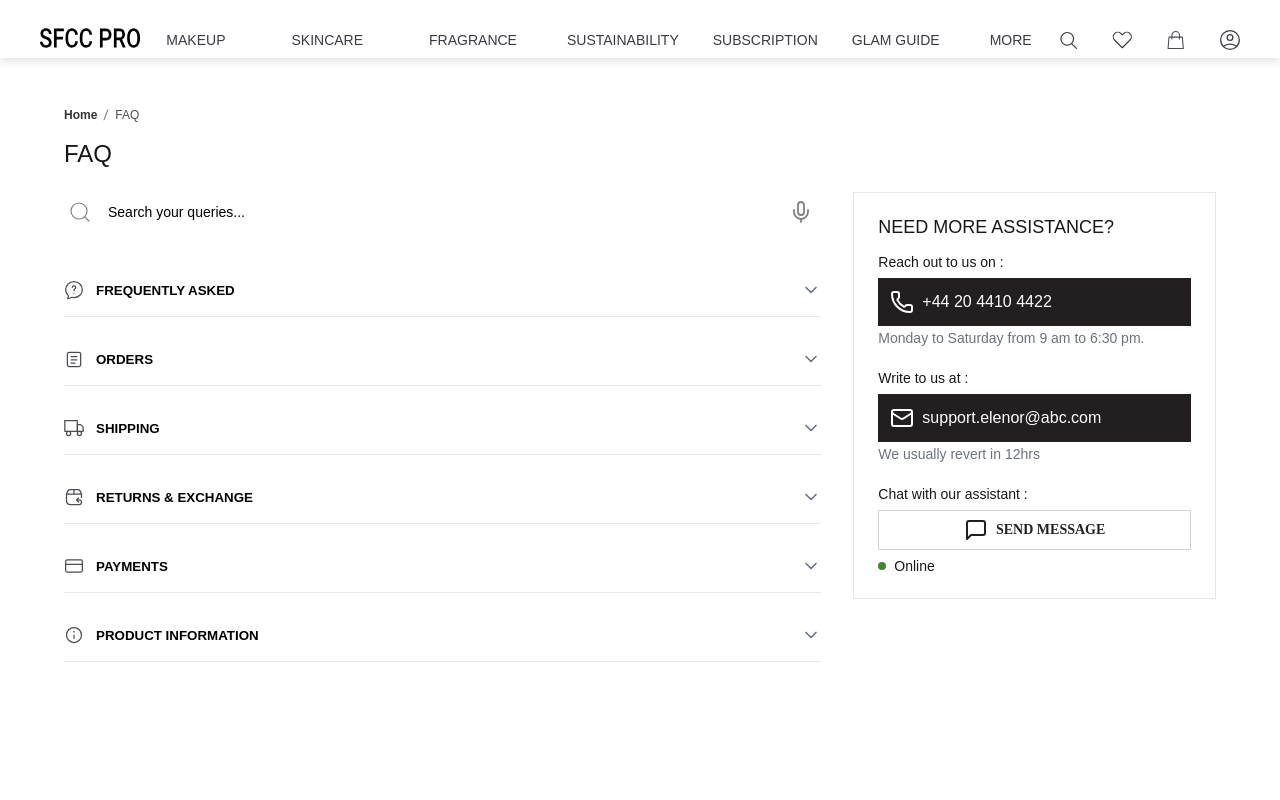
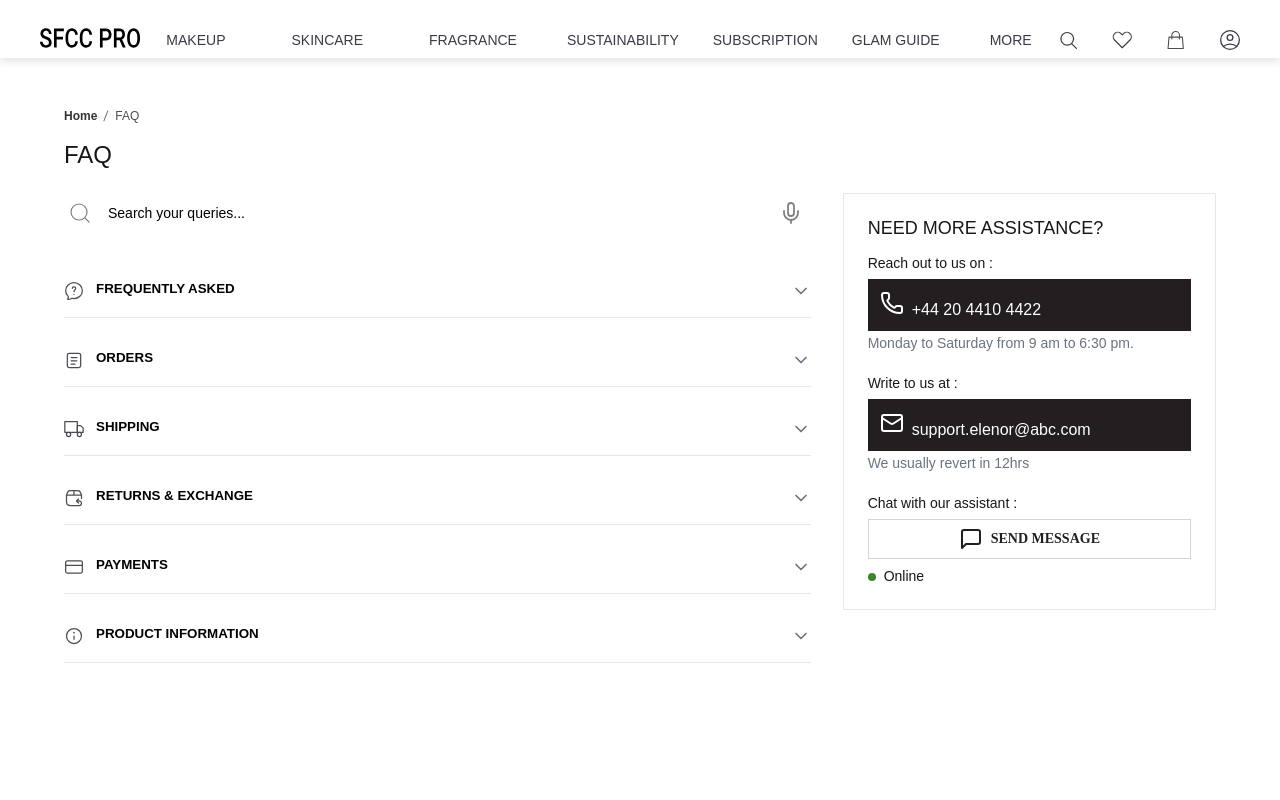
Before and after one commit to AdityaDev17/309269_SFCC_PRO, a Next.js app: page /FAQ in a window 1280 px wide. Shown: the top 800 px of the page. Built offline with nearby package versions, Linux system fonts and the light colour scheme.

Commit message:
CSS style changes

```diff
--- a/src/app/FAQ/FaqAccordion.module.css
+++ b/src/app/FAQ/FaqAccordion.module.css
@@ -4,10 +4,10 @@
 
 .accordionButton {
   width: 100%;
-  display: flex;
-  align-items: center;
-  justify-content: space-between;
-  padding-top: 1rem;   /* py-4 */
+  display: grid;
+  grid-template-columns: 1fr auto;
+  align-items: start;
+  padding-top: 1rem;
   padding-bottom: 1rem;
   background: none;
   border: none;
@@ -15,44 +15,44 @@
 }
 
 .accordionTitle {
-  display: flex;
-  align-items: center;
-  gap: 0.75rem; /* space-x-3 = 0.75rem */
+  display: grid;
+  grid-auto-flow: column;
+  align-items: start;
+  column-gap: 0.75rem; /* space-x-3 */
+  justify-content: start;
 }
 
 .accordionHeading {
-  font-weight: 800; /* font-medium */
-  color:black
+  font-weight: 800;
+  color: black;
 }
 
 .chevronIcon {
-  width: 1.25rem;  /* w-5 = 20px */
-  height: 1.25rem; /* h-5 = 20px */
+  width: 1.25rem;
+  height: 1.25rem;
   color: #6b7280;
 }
 
 .accordionContent {
-  padding-top: 0.5rem;   /* py-2 */
-  padding-bottom: 1.5rem; /* pb-6 */
-  display: flex;
-  flex-direction: column;
-  gap: 1.5rem; /* space-y-6 = 1.5rem between children */
+  padding-top: 0.5rem;
+  padding-bottom: 1.5rem;
+  display: grid;
+  row-gap: 1.5rem; /* space-y-6 */
 }
 
 .accordionItem {
-  display: flex;
-  flex-direction: column;
-  gap: 0.5rem; /* space-y-2 */
+  display: grid;
+  row-gap: 0.5rem; /* space-y-2 */
 }
 
 .accordionQuestion {
-  font-weight: 500;      /* font-medium */
-  font-size: 0.875rem;   /* text-sm */
+  font-weight: 500;
+  font-size: 0.875rem;
   text-transform: uppercase;
 }
 
 .accordionAnswer {
-  font-size: 0.875rem;   /* text-sm */
-  color: #4b5563;        /* text-gray-600 */
-  line-height: 1.625;    /* leading-relaxed = ~1.625 */
+  font-size: 0.875rem;
+  color: #4b5563;
+  line-height: 1.625;
 }
--- a/src/app/FAQ/page.module.css
+++ b/src/app/FAQ/page.module.css
@@ -1,240 +1,213 @@
 .faqContainer {
-  display: flex;
-  flex-direction: column;
+  display: grid;
   min-height: 100vh;
 }
 
 .mainContainer {
   max-width: 100%;
-  padding-left: 4rem;
-  padding-right: 4rem;
-  padding-top: 2rem;
-  padding-bottom: 2rem;
+  padding: 2rem 4rem;
 }
 
 .heading {
-  font-size: 1.5rem;   /* text-2xl = 24px = 1.5rem */
-  font-weight: 500;    /* font-medium */
-  margin-bottom: 1.5rem; /* mb-6 = 1.5rem */
+  font-size: 1.5rem;
+  font-weight: 500;
+  margin-bottom: 1.5rem;
 }
 
 .faqGrid {
   display: grid;
-  grid-template-columns: 1fr;
-  gap: 2rem;           /* gap-8 = 2rem */
-}
-
-@media (min-width: 768px) {
-  .faqGrid {
-    grid-template-columns: repeat(3, 1fr);
-  }
+  grid-template-columns: 2fr 1fr;
+  gap: 32px;
+  align-items: start;
 }
 
 .faqSection {
-  grid-column: span 2;
+  grid-column: span 1;
 }
 
 .accordionContainer > * + * {
   margin-top: 1rem;
 }
 
-
 .pageContainer {
-  display: flex;
-  flex-direction: column;
+  display: block;
   min-height: 100vh;
 }
 
 .mainContent {
-  max-width: 1200px; /* equivalent to container */
+  max-width: 1200px;
   margin: 0 auto;
-  padding: 1rem; /* px-4 py-4 */
-  flex: 1;
+  padding: 1rem;
 }
 
 .pageTitle {
-  font-size: 1.5rem; /* text-2xl */
-  font-weight: 500;   /* font-medium */
-  margin-bottom: 1.5rem; /* mb-6 */
+  font-size: 1.5rem;
+  font-weight: 500;
+  margin-bottom: 1.5rem;
 }
 
 .gridLayout {
   display: grid;
-  grid-template-columns: 1fr; /* Mobile: single column */
-  gap: 2rem; /* spacing between rows/columns */
-
-  /* Responsive: 2 columns on medium screens and up */
-  @media (min-width: 768px) {
-    grid-template-columns: 2fr 1fr; /* Adjust ratio as needed */
-  }
+  grid-template-columns: 1fr;
+  gap: 2rem;
 }
 
 .searchWrapper {
   position: relative;
-  margin-bottom: 2rem; /* mb-8 */
+  margin-bottom: 2rem;
 }
 
 .searchIcon {
   position: absolute;
-  left: 0.75rem; /* left-3 */
+  left: 0.75rem;
   top: 50%;
   transform: translateY(-50%);
-  color: #9ca3af; /* text-gray-400 */
-  height: 1.25rem; /* h-5 */
-  width: 1.25rem;  /* w-5 */
+  color: #9ca3af;
+  height: 1.25rem;
+  width: 1.25rem;
 }
 
 .searchInput {
-  padding-left: 2.5rem; /* pl-10 */
-  border: 1px solid #d1d5db; /* border-gray-300 */
-  border-radius: 0.375rem;   /* rounded-md */
+  padding-left: 2.5rem;
+  border: 1px solid #d1d5db;
+  border-radius: 0.375rem;
   width: 100%;
 }
 
 .faqAccordions {
-  display: flex;
-  flex-direction: column;
-  gap: 1rem;
+  display: block;
+}
+
+.faqAccordions > * + * {
+  margin-top: 1rem;
 }
 
 .accordionIcon {
   height: 1.25rem;
   width: 1.25rem;
 }
+
 .assistanceCol {
   grid-column: span 1;
 }
 
 .assistanceBox {
-  border: 1px solid #e5e7eb; /* border-gray-200 */
-  padding: 1.5rem; /* p-6 */
+  border: 1px solid #e5e7eb;
+  padding: 1.5rem;
 }
 
 .assistanceHeading {
-  font-size: 1.125rem; /* text-lg */
-  font-weight: 500;    /* font-medium */
-  margin-bottom: 1rem; /* mb-4 */
+  font-size: 1.125rem;
+  font-weight: 500;
+  margin-bottom: 1rem;
 }
 
-.assistanceSectionSpacing {
-  display: flex;
-  flex-direction: column;
-  gap: 1.5rem; /* space-y-6 */
+.assistanceSectionSpacing > * + * {
+  margin-top: 1.5rem;
 }
 
 .assistanceText {
-  font-size: 0.875rem; /* text-sm */
-  margin-bottom: 0.5rem; /* mb-2 */
+  font-size: 0.875rem;
+  margin-bottom: 0.5rem;
 }
 
 .assistanceBoxDark {
   background-color: #231f20;
   color: white;
-  padding: 0.75rem; /* p-3 */
-  display: flex;
-  align-items: center;
-  gap: 0.5rem; /* space-x-2 */
+  padding: 0.75rem;
+}
+
+.assistanceBoxDark > * + * {
+  margin-left: 0.5rem;
 }
 
 .assistanceSubtext {
   font-size: 0.875rem;
-  color: #6b7280; /* text-gray-500 */
-  margin-top: 0.25rem; /* mt-1 */
+  color: #6b7280;
+  margin-top: 0.25rem;
 }
 
 .assistanceButton {
   width: 100%;
   background-color: white;
   color: #231f20;
-  border: 1px solid #d1d5db; /* border-gray-300 */
-  display: flex;
-  align-items: center;
-  justify-content: center;
-  gap: 0.5rem; /* space-x-2 */
+  border: 1px solid #d1d5db;
   padding: 0.75rem 1rem;
   cursor: pointer;
-  transition: background-color 0.2s ease;
+  text-align: center;
 }
 
 .assistanceButton:hover {
-  background-color: #f3f4f6; /* hover:bg-gray-100 */
+  background-color: #f3f4f6;
 }
 
 .statusIndicator {
-  display: flex;
-  align-items: center;
-  margin-top: 0.5rem; /* mt-2 */
+  display: table;
+  margin-top: 0.5rem;
 }
 
 .statusDot {
-  width: 0.5rem; /* h-2 w-2 */
+  width: 0.5rem;
   height: 0.5rem;
   background-color: #3e8629;
   border-radius: 9999px;
-  margin-right: 0.5rem; /* mr-2 */
+  display: inline-block;
+  margin-right: 0.5rem;
 }
 
 .statusText {
-  font-size: 0.875rem; /* text-sm */
+  font-size: 0.875rem;
 }
 
 .accordionWrapper {
-  border-bottom: 1px solid #e5e7eb; /* border-gray-200 */
-  padding-top: 1rem;   /* py-4 */
-  padding-bottom: 1rem;
+  border-bottom: 1px solid #e5e7eb;
+  padding: 1rem 0;
 }
 
 .accordionButton {
   width: 100%;
-  display: flex;
-  align-items: center;
-  justify-content: space-between;
   background: none;
   border: none;
   cursor: pointer;
   padding: 0;
+  text-align: left;
 }
 
 .accordionTitleWrapper {
-  display: flex;
-  align-items: center;
-  gap: 0.75rem; /* space-x-3 */
+  display: table;
+  width: 100%;
+}
+
+.accordionTitleWrapper > * {
+  display: table-cell;
+  vertical-align: middle;
 }
 
 .accordionTitle {
-  display: flex;
-  align-items: center;
-  gap: 0.75rem; /* space-x-3 */
-  color: #231f20; /* dark text color */
+  color: #231f20;
   font-weight: 500;
   font-size: 1rem;
 }
 
-/* Chevron or right icon */
 .accordionChevron {
   color: #6b7280;
 }
+
 .icon {
-  width: 1.25rem;  /* 20px (equivalent to w-5) */
-  height: 1.25rem; /* 20px (equivalent to h-5) */
+  width: 1.25rem;
+  height: 1.25rem;
 }
+
 .breadcumbsContainer {
   width: 100%;
-  margin-left: auto;
-  margin-right: auto;
-  padding-top: 1rem;  /* 4px */
-  padding-bottom: 1rem; /* 4px */
+  margin: 0 auto;
+  padding: 1rem 0;
 }
 
-.breadcrumbsWrapper {
-  display: flex;
-  align-items: center;
-  font-size: 0.875rem; /* 14px */
-}
+.breadcrumbsWrapper,
 .breadcrumbs {
-  display: flex;
-  align-items: center;
-  font-size: 0.875rem; /* 14px */
+  display: inline-block;
+  font-size: 0.875rem;
 }
 
 .breadcrumbs a {
@@ -243,13 +216,14 @@
 }
 
 .breadcrumbs a:hover {
-  color: #007BFF; /* Example hover color */
+  color: #007BFF;
 }
 
 .breadcrumbs .separator {
-  margin: 0 0.5rem; /* Space between breadcrumb items */
-  color: #777; /* Gray separator color */
+  margin: 0 0.5rem;
+  color: #777;
 }
+
 .suggestionsContainer {
   position: absolute;
   top: 100%;
@@ -280,80 +254,61 @@
 }
 
 .inputRow {
-  display: flex;
+  display: grid;
+  grid-template-columns: auto 1fr auto auto;
   align-items: center;
+  gap: 0.25rem;
   background-color: white;
   border: none;
   box-shadow: none;
 }
 
+
 .input {
   border: none !important;
   outline: none;
-  box-shadow: none;
   background-color: transparent;
-  flex: 1;
   padding: 0.5rem;
   font-size: 1rem;
-  appearance: none;
+  width: 100%;
 }
 
 .search,
 .cancel,
 .mic {
+  background: transparent;
   border: none !important;
-  background: transparent;
-  box-shadow: none;
   padding: 0.25rem;
-  margin-right: 0.25rem;
-  outline: none;
-  appearance: none;
-}
-
-.input:hover {
-  background-color: #FFFFFF;
-}
-
-.cancel:hover {
-  background-color: white;
-  border: none;
-}
-
-.mic:hover {
-  background-color: white;
-  border: none;
-}
-
-.relative {
-  position: relative;
+  margin: 0;
 }
 
 .suggestionContainer {
   position: absolute;
   z-index: 10;
   width: 100%;
-  margin-top: 0.25rem; /* mt-1 */
+  margin-top: 0.25rem;
   background-color: white;
-  border: 1px solid #e5e7eb; /* border-gray-200 */
-  border-radius: 0.375rem; /* rounded-md */
+  border: 1px solid #e5e7eb;
+  border-radius: 0.375rem;
   box-shadow: 0 10px 15px -3px rgba(0, 0, 0, 0.1),
-              0 4px 6px -4px rgba(0, 0, 0, 0.1); /* shadow-lg */
+              0 4px 6px -4px rgba(0, 0, 0, 0.1);
   top: 100%;
 }
 
 .suggestionHeader {
-  padding: 0.5rem; /* p-2 */
+  padding: 0.5rem;
   border-bottom: 1px solid #e5e7eb;
 }
 
 .suggestionTitle {
-  font-size: 0.75rem; /* text-xs */
-  color: #6b7280; /* text-gray-500 */
+  font-size: 0.75rem;
+  color: #6b7280;
   text-transform: uppercase;
 }
+
 .suggestionsWrapper {
-background-color: #fff;
-z-index: 9999;
+  background-color: #fff;
+  z-index: 9999;
 }
 
 .suggestionsBox {
@@ -381,13 +336,13 @@ z-index: 9999;
 }
 
 .suggestionButton {
-  display: flex;
-  align-items: center;
+  display: inline-block;
   width: 100%;
   padding: 12px 16px;
   background: none;
   border: none;
   cursor: pointer;
+  text-align: left;
 }
 
 .suggestionIcon {
@@ -398,7 +353,6 @@ z-index: 9999;
 .suggestionText {
   color: #333;
   font-size: 14px;
-  text-align: left;
 }
 
 .noResults {
@@ -419,7 +373,7 @@ z-index: 9999;
 }
 
 .needAssistance {
-  grid-column: span 1 / span 1;
+  grid-column: span 1;
 }
 
 .customSearch {
```
